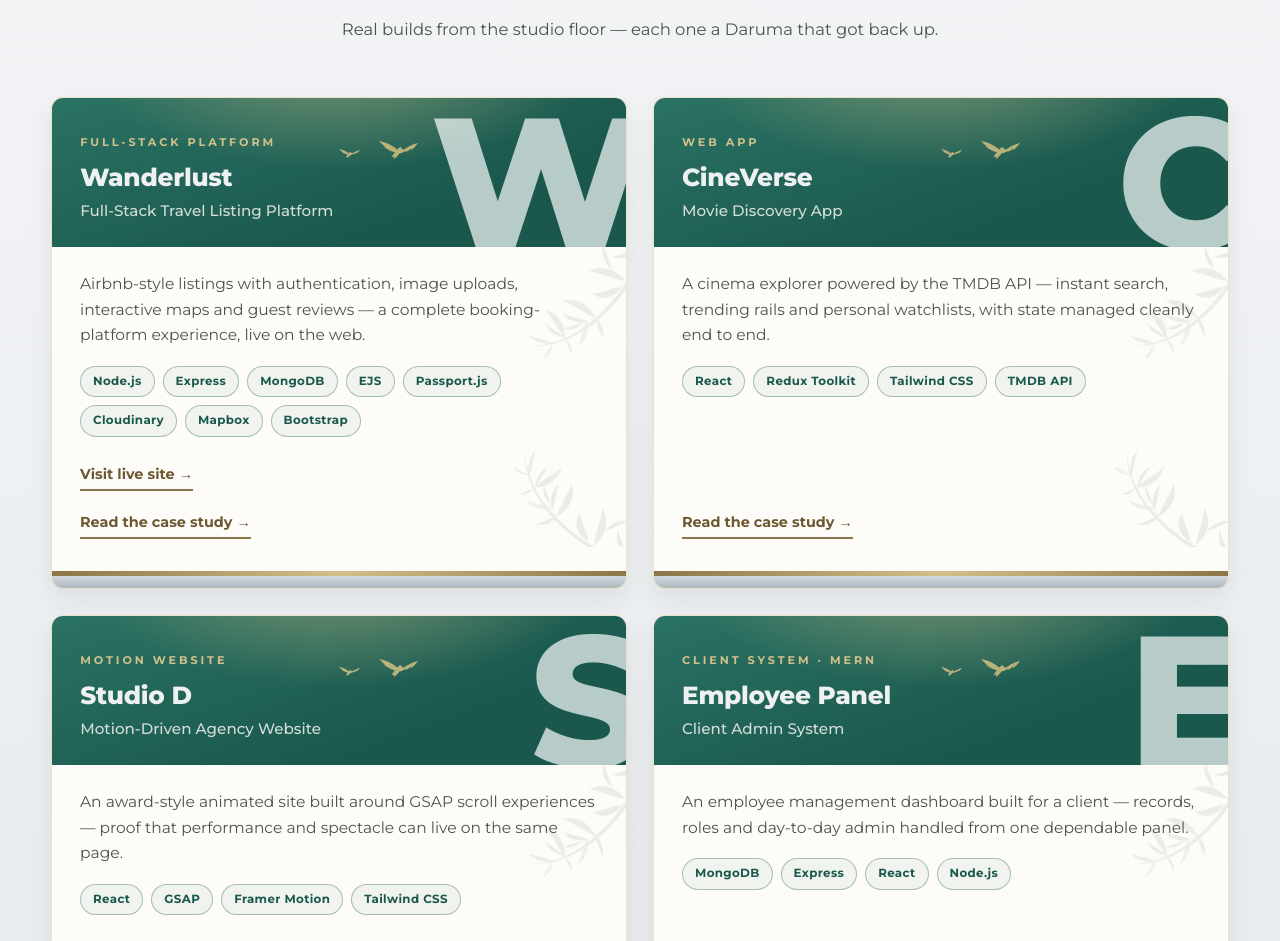
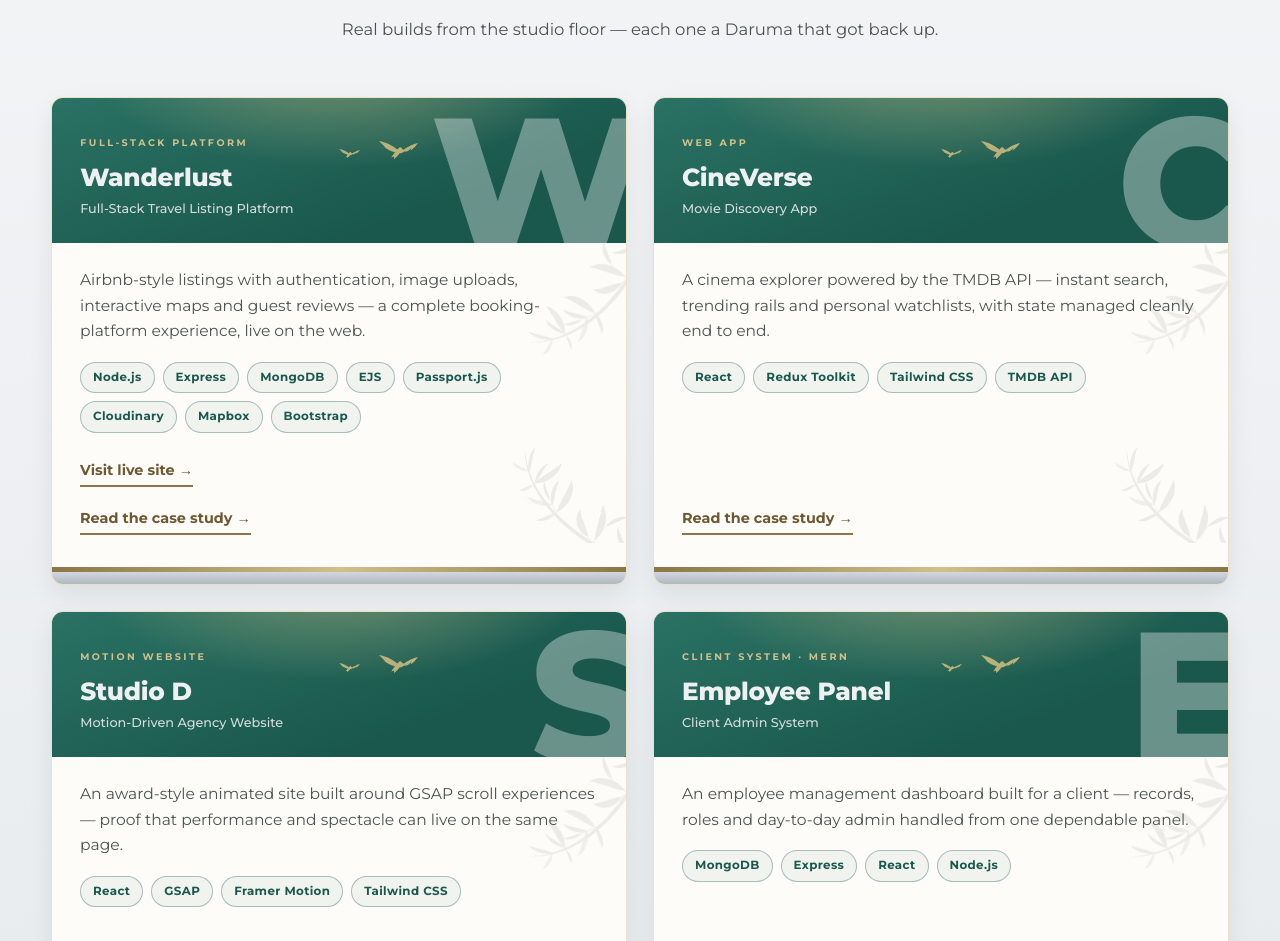
Before and after one commit to MASTERxVIC/ikigai, a Next.js app: page / in a window 1280 px wide. Shown: the part 3583-4524 px from the top of the page. Built offline with nearby package versions, Linux system fonts and the light colour scheme.

Commit message:
Work cards: fainter watermark, smaller kind and subtitle on all screens
Added styles for work-card treatment across all screens.

```diff
--- a/app/globals.css
+++ b/app/globals.css
@@ -631,3 +631,17 @@ table.cookie-table th { background: var(--emerald-100); color: var(--emerald-800
   .ref-kind { font-size: .6rem; }
   .ref-tag { font-size: .8rem; }
 }
+
+
+
+
+
+
+
+
+/* ---------- BATCH 6 (Oct 2026) ---------- */
+/* Same work-card treatment on every screen (was mobile-only in batch 5):
+   fainter watermark letter + smaller kind/subtitle. */
+.ref-glyph-svg text { opacity: .35; }
+.ref-kind { font-size: .6rem; }
+.ref-tag { font-size: .8rem; }
```
